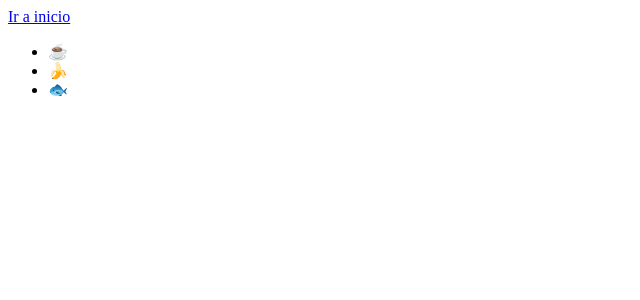
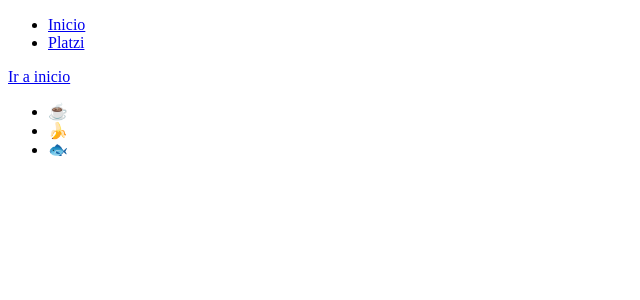
Before and after one commit to JDanielStart/flask, a Flask app: page /hello in a window 1280 px wide. Shown: the top 300 px of the page, without its empty margins (0-640 px from the left). Run offline with Flask 3, Linux system fonts and the light colour scheme.

Commit message:
Using include and links in Flask templates

```diff
--- a/templates/base.html
+++ b/templates/base.html
@@ -5,13 +5,15 @@
     <meta name="viewport" content="width=device-width, initial-scale=1.0">
     <title>
         {% block title %}
-        Flask - Platzi |
+            Flask - Platzi |
         {% endblock %}
     </title>
 </head>
 <body>
+    <header>
+        {% include 'navbar.html' %}
+    </header>
     {% block content %}
-
     {% endblock %}
 </body>
 </html>
--- /dev/null
+++ b/templates/navbar.html
@@ -0,0 +1,6 @@
+<nav>
+    <ul>
+        <li><a href="{{ url_for('index') }}">Inicio</a></li>
+        <li><a href="https://platzi.com" target="_blank">Platzi</a></li>
+    </ul>
+</nav>
```
